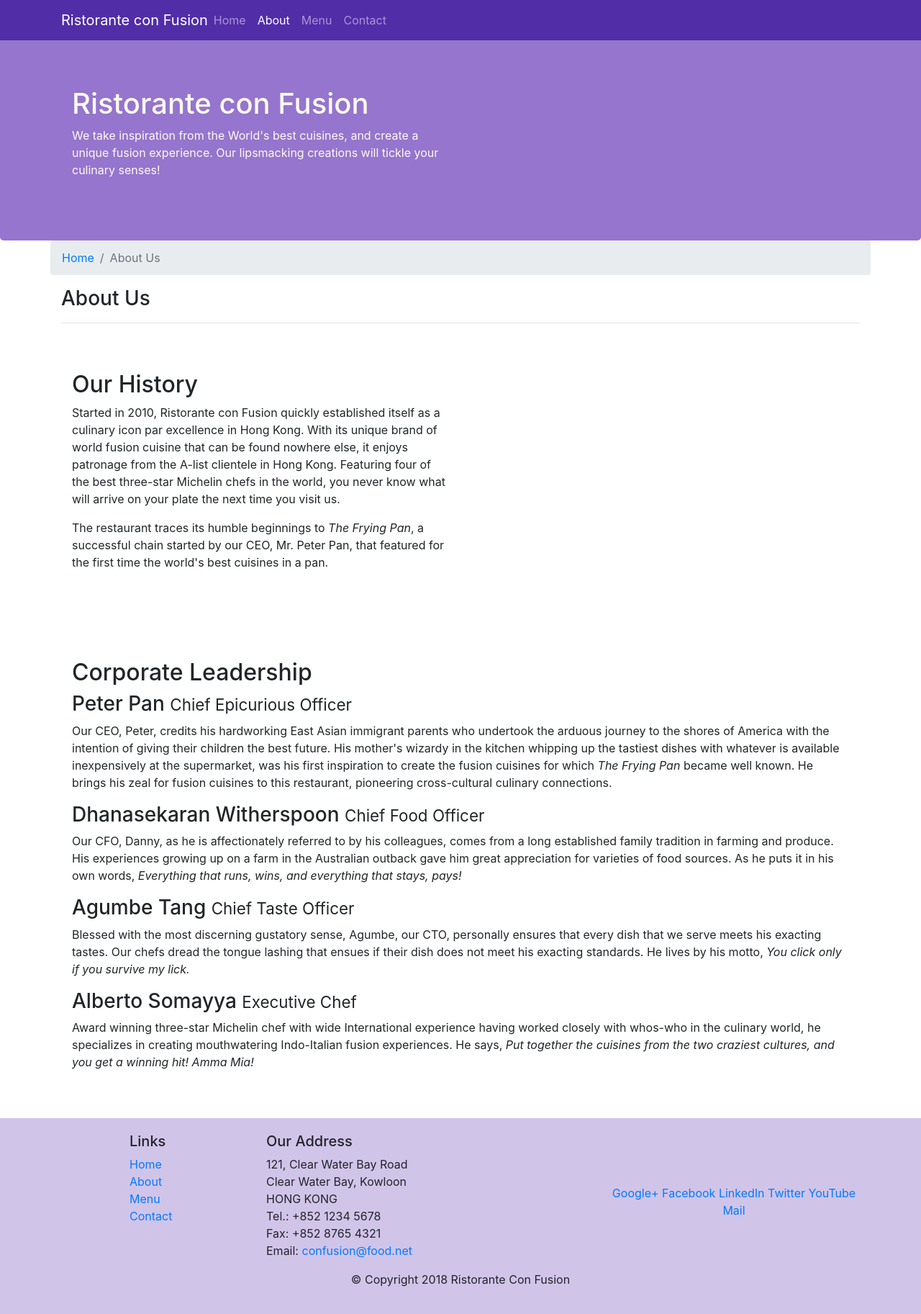
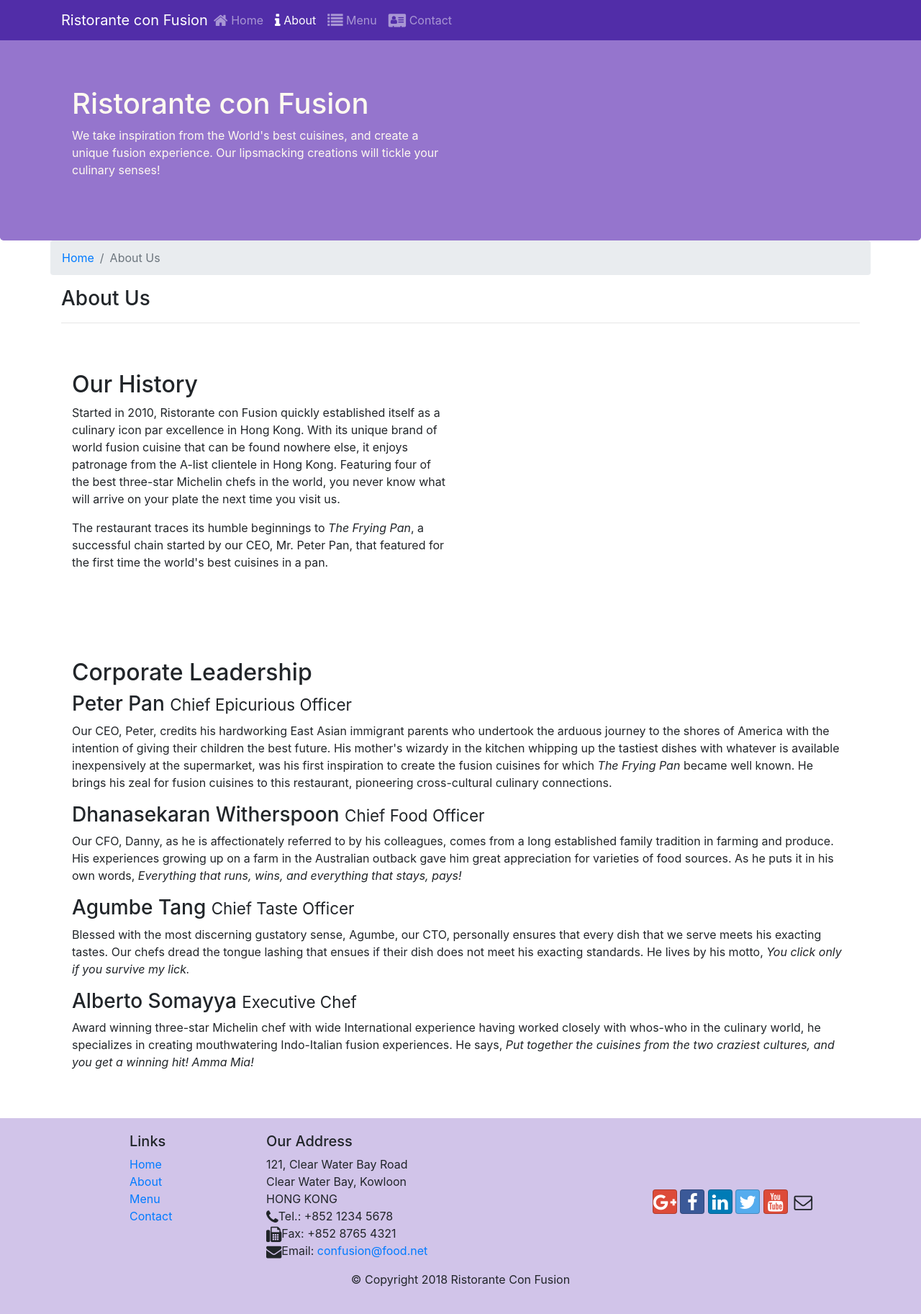
Before and after one commit to vasunaik1999/onewebsite, a website: page about_us.html in a window 1280 px wide. Shown: the whole page at 72% size. Drawn offline with nearby package versions, Linux system fonts and the light colour scheme.

Commit message:
Added Icons

```diff
--- a/about_us.html
+++ b/about_us.html
@@ -9,6 +9,8 @@
 
     <!-- Bootstrap CSS -->
     <link rel="stylesheet" href="node_modules/bootstrap/dist/css/bootstrap.min.css">
+    <link rel="stylesheet" href="node_modules/font-awesome/css/font-awesome.min.css">
+    <link rel="stylesheet" href="node_modules/bootstrap-social/bootstrap-social.css">
     <link rel="stylesheet" href="css/styles.css">
     <title>About Us</title>
 
@@ -24,10 +26,14 @@
             <a href="./index.html" class="navbar-brand mr-auto">Ristorante con Fusion</a>
             <div class="collapse navbar-collapse" id="Navbar">
                 <ul class="navbar-nav mr-auto">
-                    <li class="nav-item"><a class="nav-link" href="./index.html">Home</a></li>
-                    <li class="nav-item active"><a class="nav-link" href="#">About</a></li>
-                    <li class="nav-item"><a class="nav-link" href="#">Menu</a></li>
-                    <li class="nav-item"><a class="nav-link" href="#">Contact</a></li>
+                    <li class="nav-item"><a class="nav-link" href="./index.html"><span class="fa fa-home fa-lg"></span>
+                            Home</a></li>
+                    <li class="nav-item active"><a class="nav-link" href="#"><span class="fa fa-info fa-lg"></span>
+                            About</a></li>
+                    <li class="nav-item"><a class="nav-link" href="#"><span class="fa fa-list fa-lg"></span>
+                            Menu</a></li>
+                    <li class="nav-item"><a class="nav-link" href="#"><span class="fa fa-address-card fa-lg"></span>
+                            Contact</a></li>
                 </ul>
             </div>
         </div>
@@ -131,19 +137,25 @@
                         121, Clear Water Bay Road<br>
                         Clear Water Bay, Kowloon<br>
                         HONG KONG<br>
-                        Tel.: +852 1234 5678<br>
-                        Fax: +852 8765 4321<br>
-                        Email: <a href="mailto:confusion@food.net">confusion@food.net</a>
+                        <i class="fa fa-phone fa-lg"></i>Tel.: +852 1234 5678<br>
+                        <i class="fa fa-fax fa-lg"></i>Fax: +852 8765 4321<br>
+                        <i class="fa fa-envelope fa-lg"></i>Email: <a
+                            href="mailto:confusion@food.net">confusion@food.net</a>
                     </address>
                 </div>
                 <div class="col-12 col-sm-4 align-self-center">
                     <div class="text-center">
-                        <a href="http://google.com/+">Google+</a>
-                        <a href="http://www.facebook.com/profile.php?id=">Facebook</a>
-                        <a href="http://www.linkedin.com/in/">LinkedIn</a>
-                        <a href="http://twitter.com/">Twitter</a>
-                        <a href="http://youtube.com/">YouTube</a>
-                        <a href="mailto:">Mail</a>
+                        <a class="btn btn-social-icon btn-google" href="http://google.com/+"><i
+                                class="fa fa-google-plus fa-lg"></i></a>
+                        <a class="btn btn-social-icon btn-facebook" href="http://www.facebook.com/profile.php?id="><i
+                                class="fa fa-facebook fa-lg"></i></a>
+                        <a class="btn btn-social-icon btn-linkedin" href="http://www.linkedin.com/in/"><i
+                                class="fa fa-linkedin fa-lg"></i></a>
+                        <a class="btn btn-social-icon btn-twitter" href="http://twitter.com/"><i
+                                class="fa fa-twitter fa-lg"></i></a>
+                        <a class="btn btn-social-icon btn-google" href="http://youtube.com/"><i
+                                class="fa fa-youtube fa-lg"></i></a>
+                        <a class="btn btn-social-icon" href="mailto:"><i class="fa fa-envelope-o fa-lg"></i></a>
                     </div>
                 </div>
             </div>
--- a/package.json
+++ b/package.json
@@ -23,6 +23,8 @@
   },
   "dependencies": {
     "bootstrap": "^4.5.3",
+    "bootstrap-social": "^5.1.1",
+    "font-awesome": "^4.7.0",
     "jquery": "^3.5.1",
     "popper.js": "^1.16.1"
   }
```
Also changed, not shown: index.html (+26 -13 lines), 1 other file.
